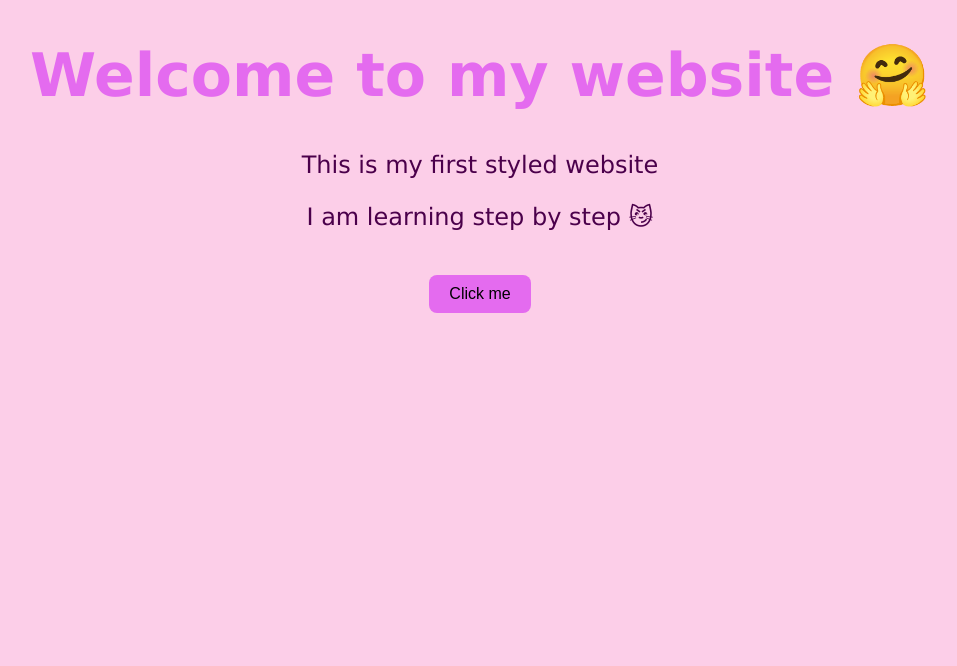
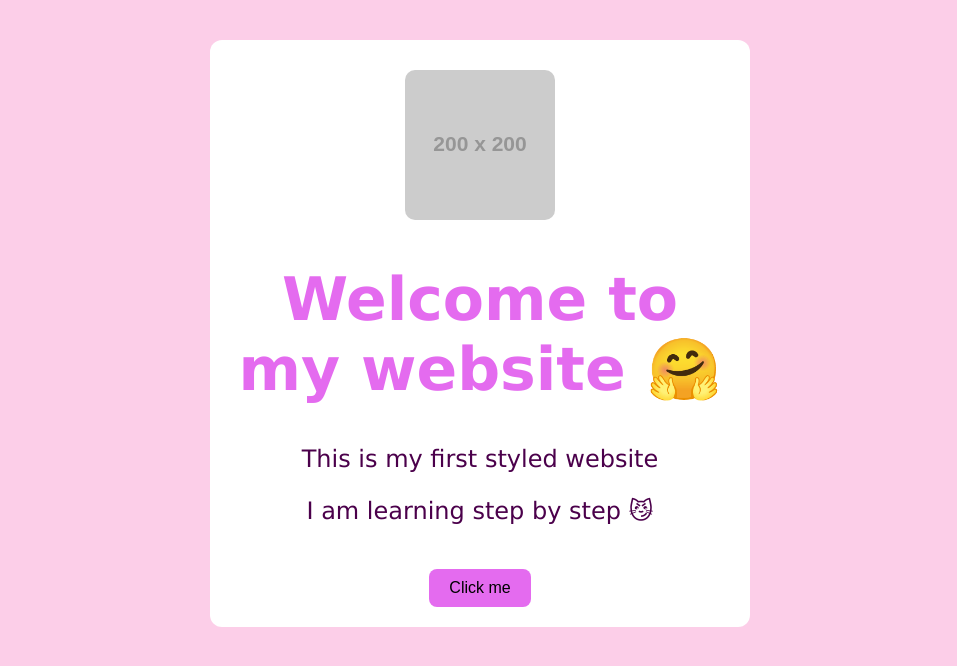
Before and after one commit to Ackermannie07/My-first-project-, a plain HTML site: page index.html in a window 1280 px wide. Shown: the whole page, without its empty margins (160-1117 px from the left). Drawn offline with Linux system fonts and the light colour scheme; placeholder pictures from the web are drawn by us.

Commit message:
Update index.html
Added and edited a card

```diff
--- a/index.html
+++ b/index.html
@@ -10,6 +10,20 @@
             font-family: Verdana, sans-serif;
             text-align: center;
             margin-top: 40px;
+        }
+
+        .card {
+            background-color: white;
+            width: 500px;
+            margin: auto;
+            padding: 20px;
+            border-radius: 12px;
+        }
+
+        img {
+            width: 150px;
+            border-radius: 10px;
+            margin-top: 10px;
         }
 
         h1 {
@@ -41,6 +55,10 @@
 
 <body>
 
+    <div class="card">
+
+        <img src="https://via.placeholder.com/200" alt="My image">
+
         <h1>Welcome to my website 🤗</h1>
 
         <p>This is my first styled website</p>
@@ -51,5 +69,7 @@
             Click me
         </button>
 
+    </div>
+
 </body>
 </html>
```
Lines whose indentation alone changed are shown as unchanged.
